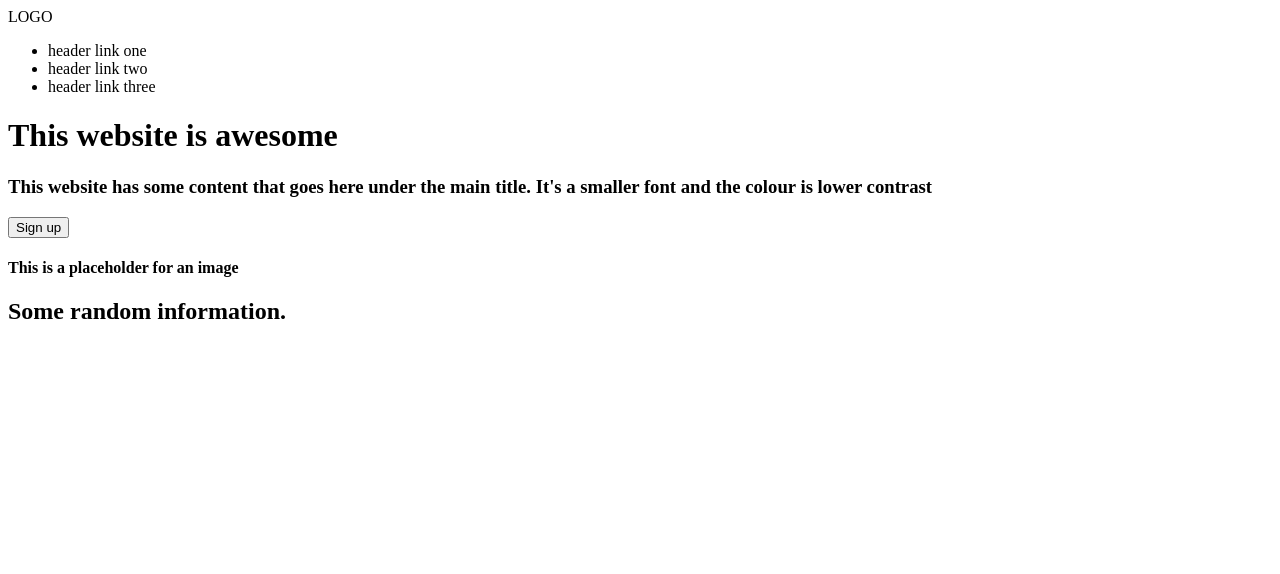
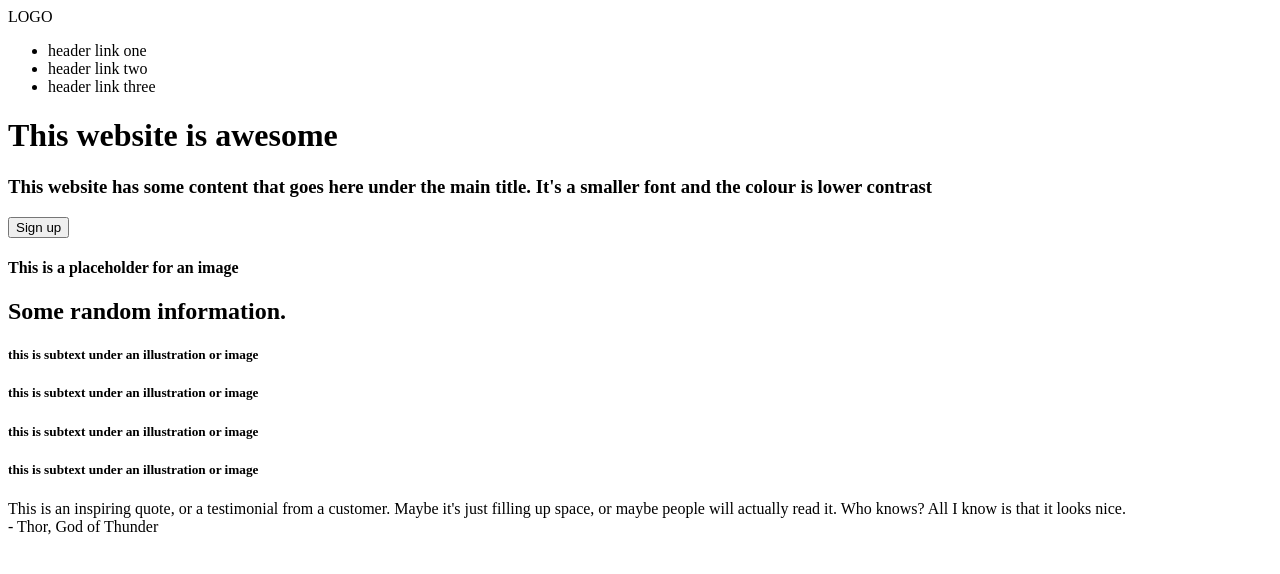
Before and after one commit to krisjowen/landing-page, a plain HTML site: page index.html in a window 1280 px wide. Drawn offline with Linux system fonts and the light colour scheme.

Commit message:
Content added to information and quote sections

```diff
--- a/index.html
+++ b/index.html
@@ -30,8 +30,39 @@
     <div class="information">
 <h2>Some random information.</h2>
     </div>
+    <div class="container">
+        <div class="info-card">
+            <div class="image-text"></div>
+            <div class="image-description">
+                <h5>this is subtext under an illustration or image</h5>
+            </div>
+        </div>
+        <div class="info-card">
+            <div class="image-text"></div>
+            <div class="image-description">
+                <h5>this is subtext under an illustration or image</h5>
+            </div>
+        </div>
+        <div class="info-card">
+            <div class="image-text"></div>
+            <div class="image-description">
+                <h5>this is subtext under an illustration or image</h5>
+            </div>
+        </div>
+        <div class="info-card">
+            <div class="image-text"></div>
+            <div class="image-description">
+                <h5>this is subtext under an illustration or image</h5>
+            </div>
+        </div>
+    </div>
     <div class="quote">
-
+        <div class="quote-text">
+            This is an inspiring quote, or a testimonial from a customer. Maybe it's just filling up space, or maybe people will actually read it. Who knows? All I know is that it looks nice.
+        </div>
+        <div class="author">
+            - Thor, God of Thunder
+        </div>
     </div>
     <div class="cta">
 
```
